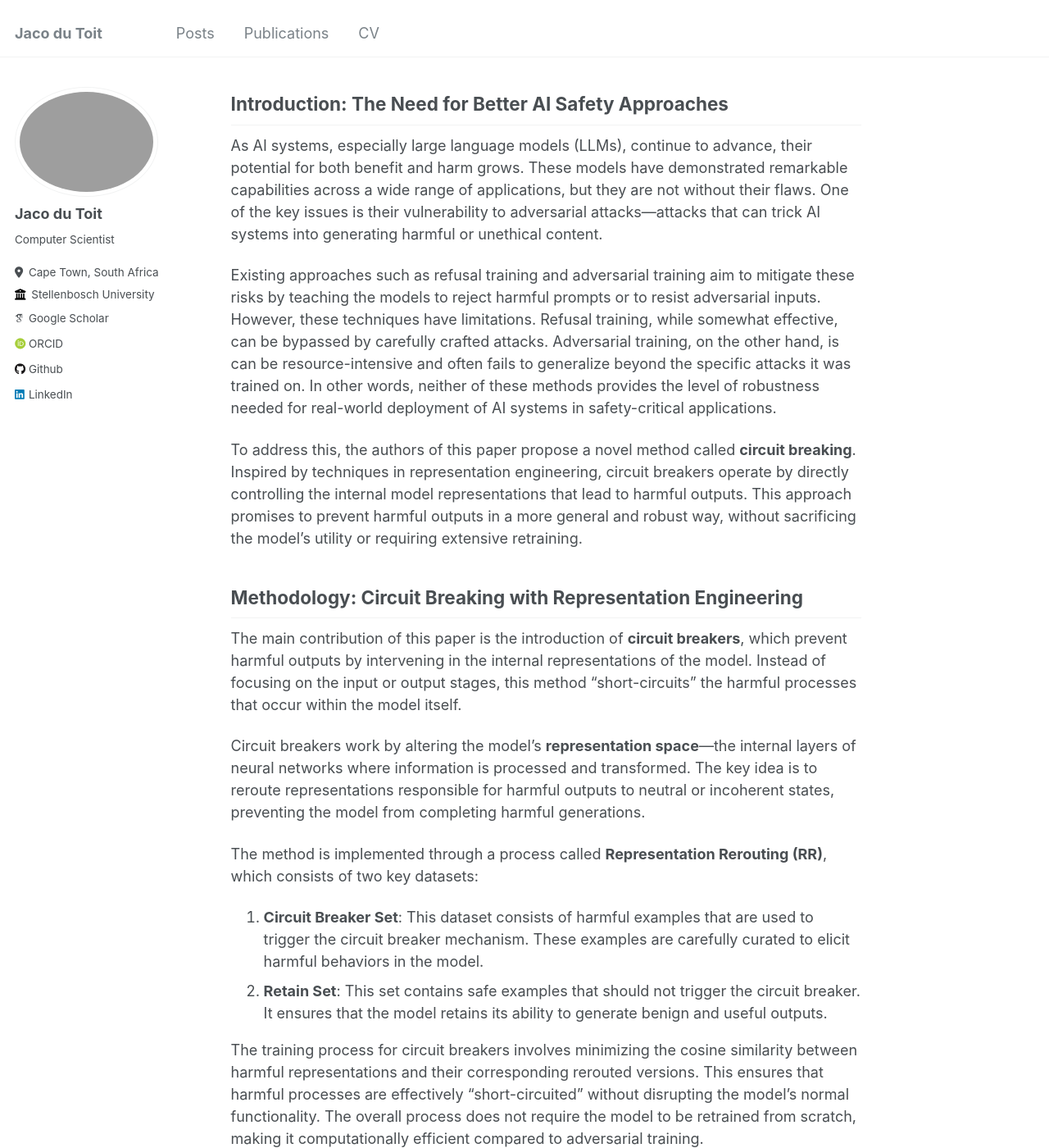
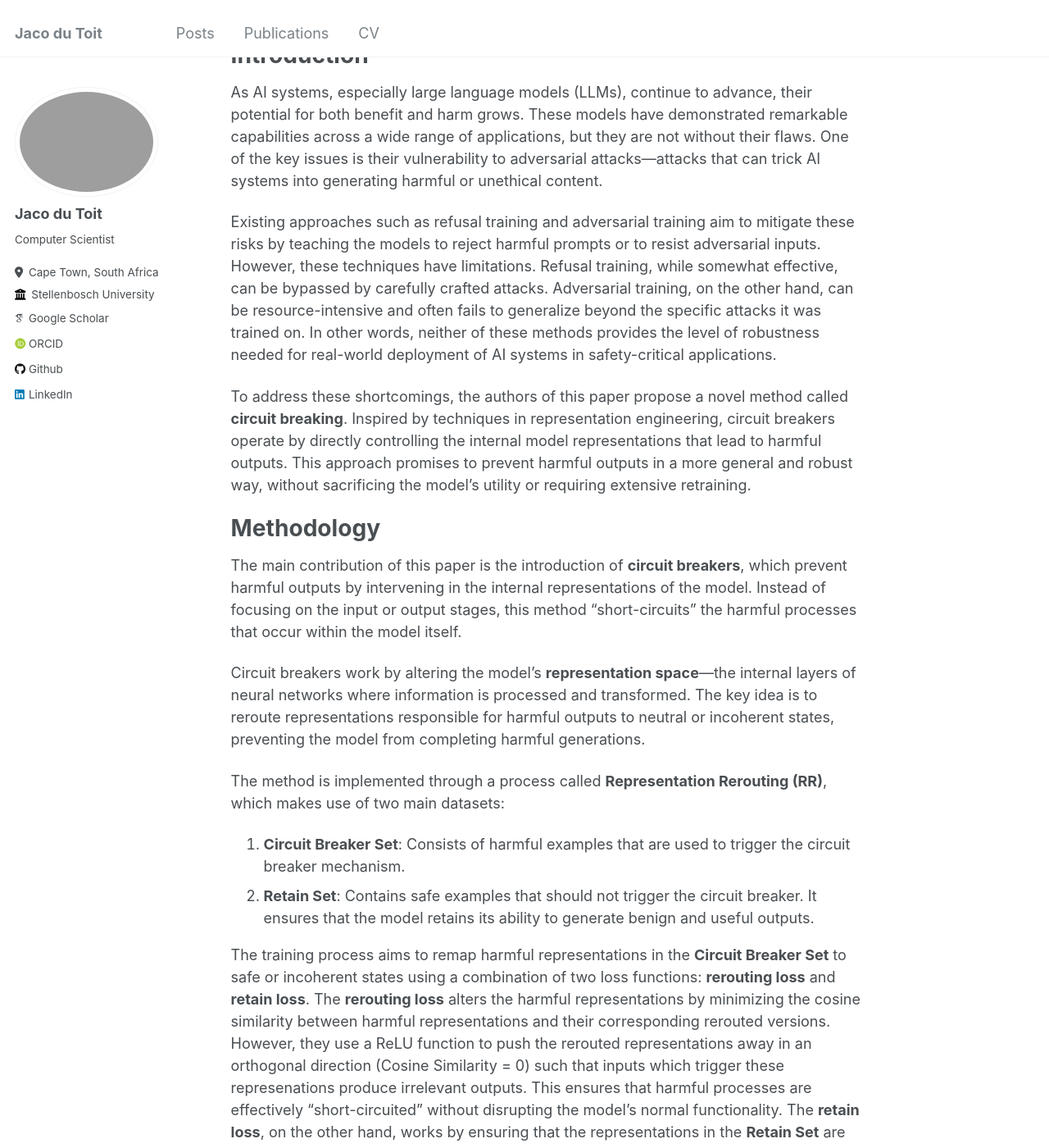
Before and after one commit to JacoDuToit11/JacoDuToit11.github.io, a Jekyll site: the page built from _posts/2024-08-06-PaperSummary_ImprovingAlignmentRobustnessCircuitBreakers.md, in a window 1280 px wide and 1400 px high, scrolled down 257 px. Shown: the whole window at 82% size. Built offline with Jekyll 4.4.1, drawn with Linux system fonts in a browser that asks for light colours; some web fonts are replaced; some of the changed text lies outside the part shown.

Commit message:
cleaning up posts

```diff
--- a/_pages/year-archive.html
+++ b/_pages/year-archive.html
@@ -12,7 +12,7 @@
 {% for post in site.posts %}
   {% capture year %}{{ post.date | date: '%Y' }}{% endcapture %}
   {% if year != written_year %}
-    <h2 id="{{ year | slugify }}" class="archive__subtitle">{{ year }}</h2>
+    <!-- <h2 id="{{ year | slugify }}" class="archive__subtitle">{{ year }}</h2> -->
     {% capture written_year %}{{ year }}{% endcapture %}
   {% endif %}
   {% include archive-single.html %}
--- a/_posts/2024-08-06-PaperSummary_ImprovingAlignmentRobustnessCircuitBreakers.md
+++ b/_posts/2024-08-06-PaperSummary_ImprovingAlignmentRobustnessCircuitBreakers.md
@@ -9,34 +9,33 @@
 
 ---
 
-# Paper Summary: Improving Alignment and Robustness with Circuit Breakers
-## Introduction: The Need for Better AI Safety Approaches
+In this post, I summarize [Improving Alignment and Robustness with Circuit Breakers](https://arxiv.org/abs/2406.04313).
+
+# Introduction
 As AI systems, especially large language models (LLMs), continue to advance, their potential for both benefit and harm grows. These models have demonstrated remarkable capabilities across a wide range of applications, but they are not without their flaws. One of the key issues is their vulnerability to adversarial attacks—attacks that can trick AI systems into generating harmful or unethical content.
 
-Existing approaches such as refusal training and adversarial training aim to mitigate these risks by teaching the models to reject harmful prompts or to resist adversarial inputs. However, these techniques have limitations. Refusal training, while somewhat effective, can be bypassed by carefully crafted attacks. Adversarial training, on the other hand, is can be resource-intensive and often fails to generalize beyond the specific attacks it was trained on. In other words, neither of these methods provides the level of robustness needed for real-world deployment of AI systems in safety-critical applications.
+Existing approaches such as refusal training and adversarial training aim to mitigate these risks by teaching the models to reject harmful prompts or to resist adversarial inputs. However, these techniques have limitations. Refusal training, while somewhat effective, can be bypassed by carefully crafted attacks. Adversarial training, on the other hand, can be resource-intensive and often fails to generalize beyond the specific attacks it was trained on. In other words, neither of these methods provides the level of robustness needed for real-world deployment of AI systems in safety-critical applications.
 
-To address this, the authors of this paper propose a novel method called **circuit breaking**. Inspired by techniques in representation engineering, circuit breakers operate by directly controlling the internal model representations that lead to harmful outputs. This approach promises to prevent harmful outputs in a more general and robust way, without sacrificing the model’s utility or requiring extensive retraining.
+To address these shortcomings, the authors of this paper propose a novel method called **circuit breaking**. Inspired by techniques in representation engineering, circuit breakers operate by directly controlling the internal model representations that lead to harmful outputs. This approach promises to prevent harmful outputs in a more general and robust way, without sacrificing the model’s utility or requiring extensive retraining.
 
-## Methodology: Circuit Breaking with Representation Engineering
+# Methodology
 The main contribution of this paper is the introduction of **circuit breakers**, which prevent harmful outputs by intervening in the internal representations of the model. Instead of focusing on the input or output stages, this method "short-circuits" the harmful processes that occur within the model itself.
 
 Circuit breakers work by altering the model’s **representation space**—the internal layers of neural networks where information is processed and transformed. The key idea is to reroute representations responsible for harmful outputs to neutral or incoherent states, preventing the model from completing harmful generations.
 
-The method is implemented through a process called **Representation Rerouting (RR)**, which consists of two key datasets:
+The method is implemented through a process called **Representation Rerouting (RR)**, which makes use of two main datasets:
 
-1. **Circuit Breaker Set**: This dataset consists of harmful examples that are used to trigger the circuit breaker mechanism. These examples are carefully curated to elicit harmful behaviors in the model.
-2. **Retain Set**: This set contains safe examples that should not trigger the circuit breaker. It ensures that the model retains its ability to generate benign and useful outputs.
+1. **Circuit Breaker Set**: Consists of harmful examples that are used to trigger the circuit breaker mechanism.
+2. **Retain Set**: Contains safe examples that should not trigger the circuit breaker. It ensures that the model retains its ability to generate benign and useful outputs.
 
-The training process for circuit breakers involves minimizing the cosine similarity between harmful representations and their corresponding rerouted versions. This ensures that harmful processes are effectively "short-circuited" without disrupting the model’s normal functionality. The overall process does not require the model to be retrained from scratch, making it computationally efficient compared to adversarial training.
+The training process aims to remap harmful representations in the **Circuit Breaker Set** to safe or incoherent states using a combination of two loss functions: **rerouting loss** and **retain loss**. The **rerouting loss** alters the harmful representations by minimizing the cosine similarity between harmful representations and their corresponding rerouted versions. However, they use a ReLU function to push the rerouted representations away in an orthogonal direction (Cosine Similarity = 0) such that inputs which trigger these represenations produce irrelevant outputs. This ensures that harmful processes are effectively "short-circuited" without disrupting the model’s normal functionality. The **retain loss**, on the other hand, works by ensuring that the representations in the **Retain Set** are preserved, maintaining the model’s ability to generate useful outputs.
 
-The training process aims to remap harmful representations in the **Circuit Breaker Set** to safe or incoherent states using a combination of two loss functions: **rerouting loss** and **retain loss**. The rerouting loss alters the harmful representations by minimizing the cosine similarity between harmful representations and their corresponding rerouted versions. This ensures that harmful processes are effectively "short-circuited" without disrupting the model’s normal functionality. The **retain loss**, on the other hand, works by ensuring that the representations in the **Retain Set** are preserved, maintaining the model’s ability to generate useful outputs.
+# Experiments and Results
 
-## Experiments and Results: A Comprehensive Evaluation of Circuit Breakers
-
-### Large Language Models
+## Large Language Models
 The authors applied their circuit-breaking technique to two widely used open-source models: **Mistral-7B** and **Llama-3-8B**. Both models were tested under a variety of adversarial conditions, including:
 
-- **Gradient-based attacks** such as **GCG**.
+- **Gradient-based attacks**.
 - **Representation-space attacks**, which directly target the internal structure of the model.
 - **Prefilling attacks**, where harmful completions are "pre-filled" into the model’s output.
 
@@ -45,17 +44,17 @@
 - The models retained their performance on standard benchmarks such as **MT Bench** and **MMLU**, demonstrating that the method did not compromise their overall capabilities.
 - The **attack success rate (ASR)** dropped significantly across all attack types, including **manual**, **multilingual**, and **embedding attacks**, showing the generalizability of this method to various adversarial strategies.
 
-### Multimodal Models
+## Multimodal Models
 The authors also applied circuit breakers to **multimodal models**, which combine text and image inputs. Multimodal systems are particularly vulnerable to adversarial image-based attacks, where carefully designed images can cause models to generate harmful outputs.
 
 In the experiment, the model was tested against adversarial image attacks using **Projected Gradient Descent (PGD)**. Circuit breakers reduced the harmful compliance rate by **84%**, while the model's performance on multimodal benchmarks like **MMMU** and **LLaVA-Wild** remained unaffected. This demonstrates that circuit breakers can be applied effectively to multimodal systems without sacrificing their utility.
 
-### AI Agents
+## AI Agents
 The authors also extended circuit breakers to AI agents—systems that can interact with external tools and perform tasks like browsing the web or making function calls. These agents pose additional risks because they can take harmful actions, such as sending malicious messages or executing harmful code.
 
 To test this, the authors developed a **function-calling safety benchmark** and evaluated the agents under both normal and adversarial conditions. Circuit breakers reduced the rate of harmful actions by **84%**, even in settings where the agent was forced to make a function call. This suggests that circuit breakers could play a key role in controlling the behavior of AI agents in adversarial environments.
 
-## Conclusion: A New Paradigm for AI Alignment and Safety
+# Conclusion
 The introduction of circuit breakers marks a significant step forward in improving AI alignment and robustness. Unlike traditional methods that focus on filtering inputs or supervising outputs, circuit breakers operate on the internal processes that lead to harmful outputs. This approach offers several key advantages:
 
 - **Generalization**: Circuit breakers are attack-agnostic, meaning they can defend against a wide range of adversarial attacks, including those unseen during training.
@@ -63,5 +62,3 @@
 - **Scalability**: Circuit breakers can be applied to a variety of AI models, from large language models to multimodal systems and AI agents.
 
 The results demonstrate that circuit breakers can significantly reduce the likelihood of harmful outputs while preserving the model’s performance on standard tasks. By addressing the root causes of harmful behaviors in AI systems, circuit breakers offer a promising new avenue for improving the safety and reliability of AI technologies.
-
-The paper can be found [here](https://arxiv.org/abs/2406.04313) and the code and experiments are available on the project’s [GitHub repository](https://github.com/GraySwanAI/circuit-breakers).
```
Also changed, not shown: _posts/2012-08-14-LanguageLearningAudio.md (+2 -2 lines).
